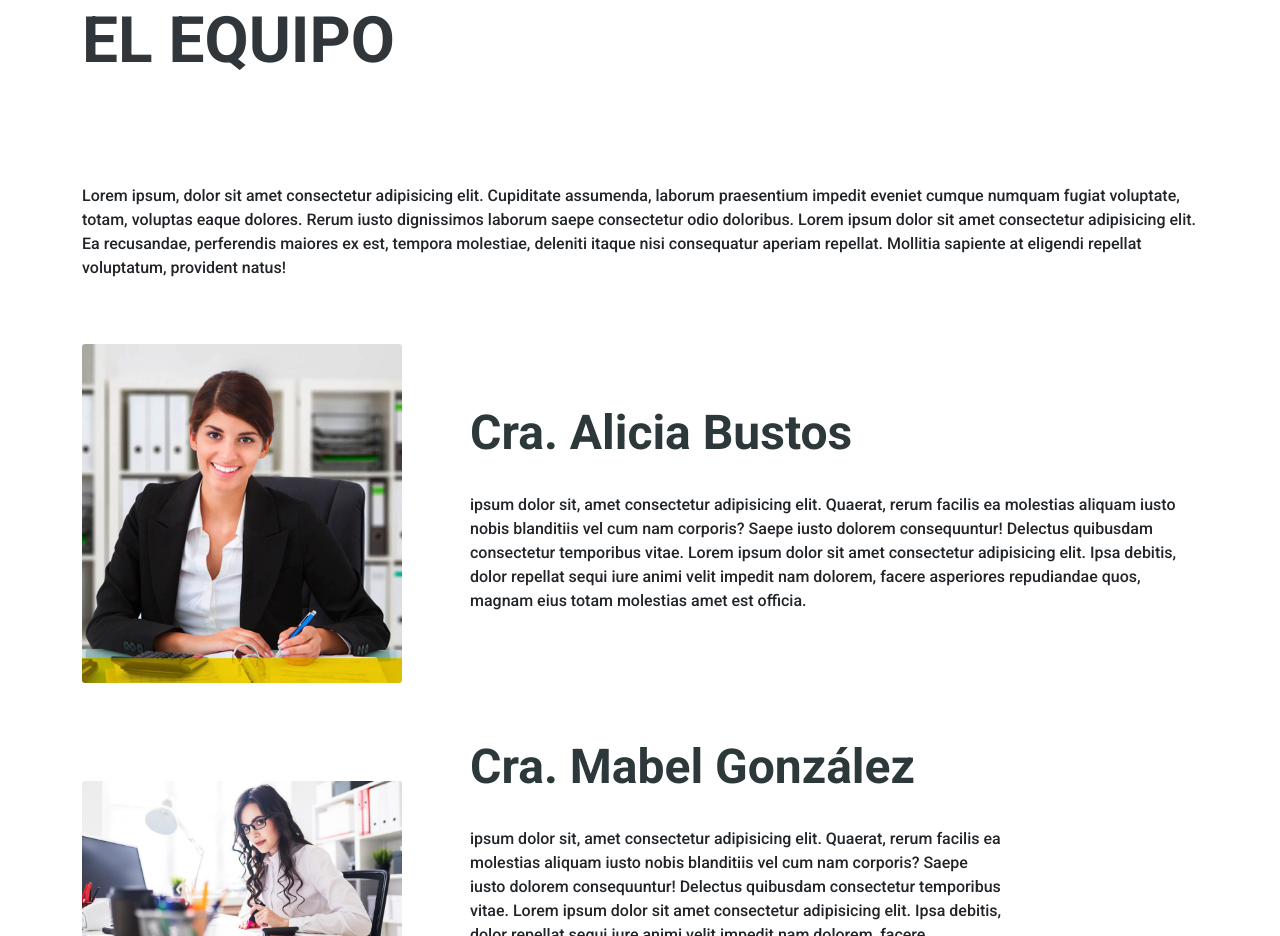
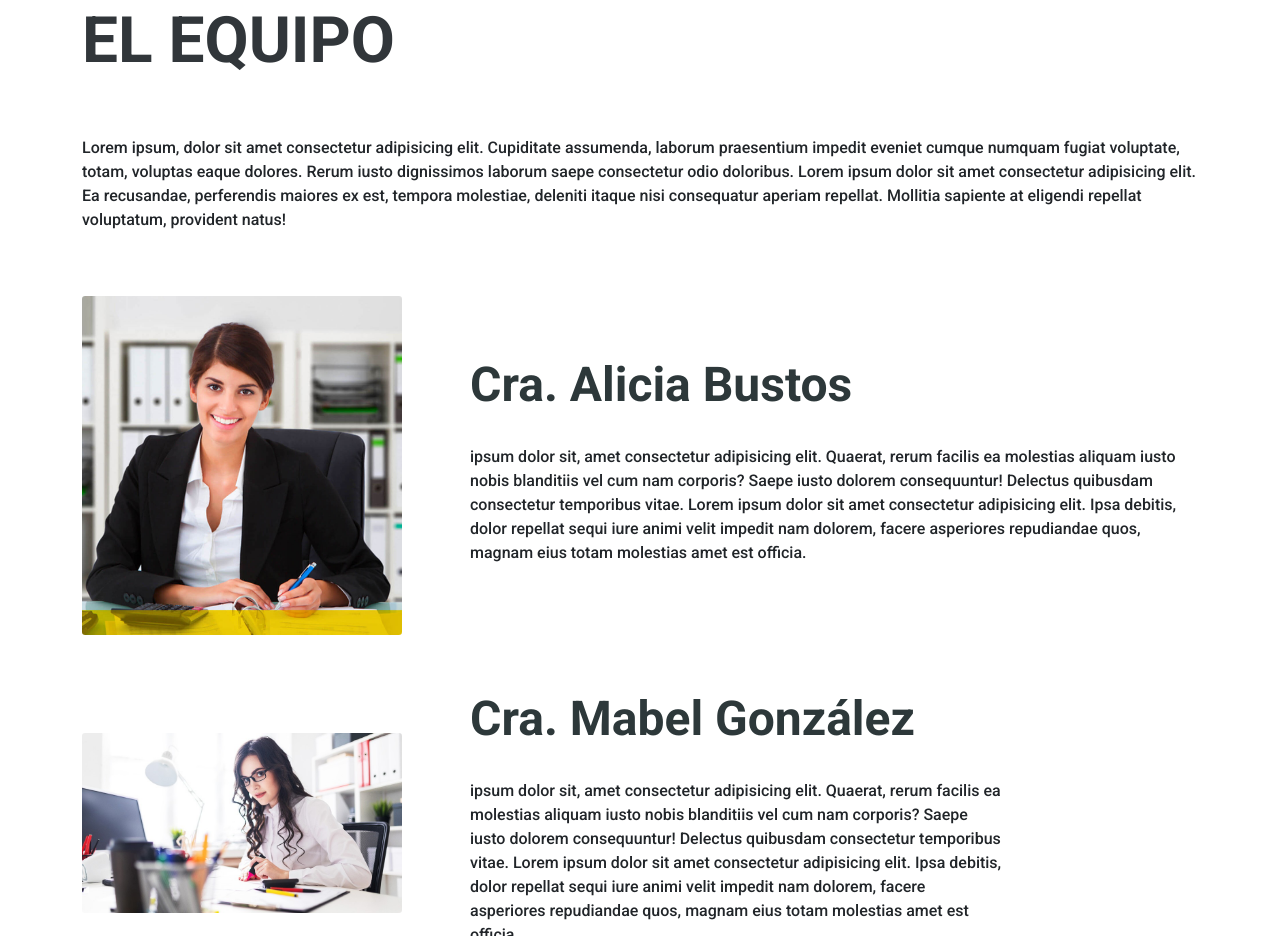
Before and after one commit to cota1023/estudioLAG, a website: page nosotros.html in a window 1280 px wide. Shown: the part 789-1725 px from the top of the page. Drawn offline with nearby package versions, Linux system fonts and the light colour scheme.

Commit message:
cambios menores/ajustes

```diff
--- a/nosotros.html
+++ b/nosotros.html
@@ -74,7 +74,7 @@
         <div class="container pt-5 pb-5">
             <H2 class="titulo-nosotros text-uppercase">el equipo</H2>
         </div>
-        <div class="container pb-5 pt-5">
+        <div class="container pb-5">
             <p>Lorem ipsum, dolor sit amet consectetur adipisicing elit. Cupiditate assumenda, laborum praesentium
                 impedit eveniet cumque numquam fugiat voluptate, totam, voluptas eaque dolores. Rerum iusto dignissimos
                 laborum saepe consectetur odio doloribus. Lorem ipsum dolor sit amet consectetur adipisicing elit. Ea
```
